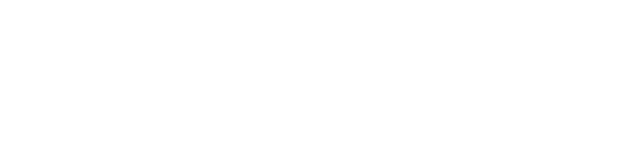
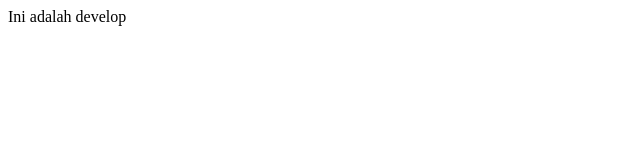
Before and after one commit to KyyTzy09/Dilesin-git_course, a plain HTML site: page index.html in a window 1280 px wide. Shown: the whole page, without its empty margins (0-640 px from the left). Drawn offline with Linux system fonts and the light colour scheme.

Commit message:
menambahkan teks

```diff
--- a/index.html
+++ b/index.html
@@ -6,6 +6,6 @@
     <title>Ini Course</title>
 </head>
 <body>
-
+    Ini adalah develop
 </body>
 </html>
```
